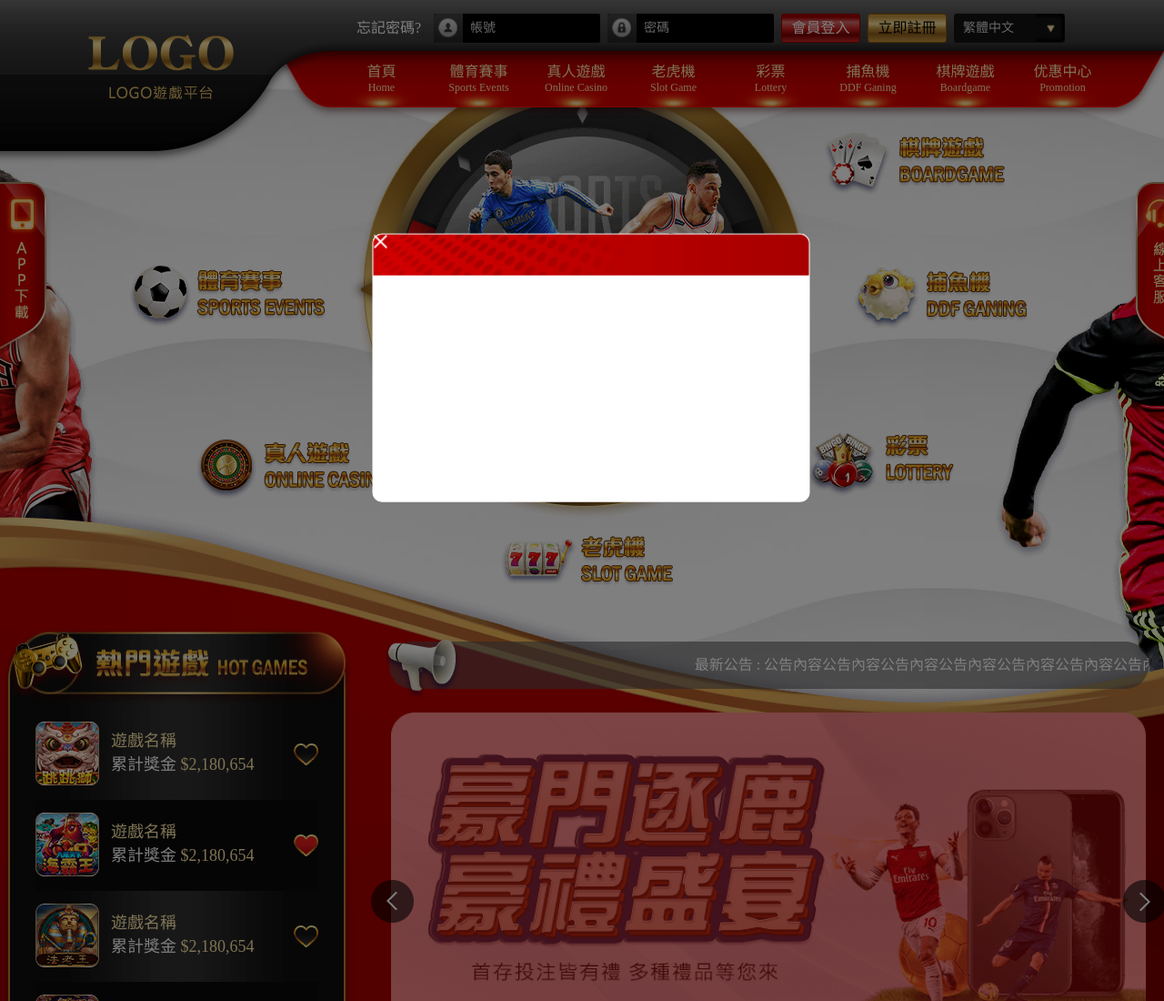
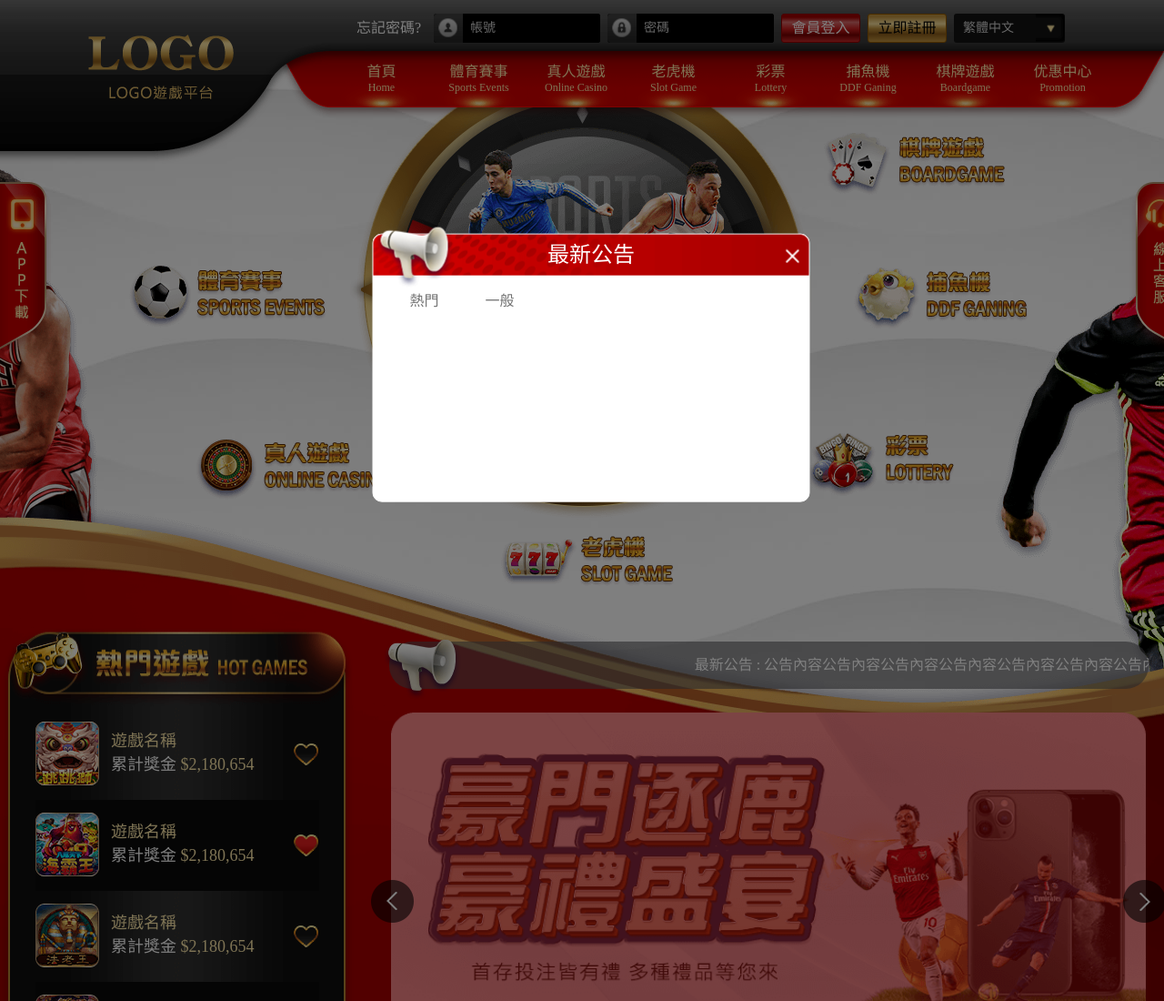
Before and after one commit to QQVVN/gamePlatform_RBG, a plain HTML site: page index.html in a window 1280 px wide. Shown: the top 1100 px of the page at 91% size. Drawn offline with nearby package versions, Linux system fonts and the light colour scheme.

Commit message:
new class save

```diff
--- a/css/main.scss
+++ b/css/main.scss
@@ -151,13 +151,47 @@ a {
                 background: url(../images/newTbg.png) no-repeat top center;
                 background-size: 479px;
                 .i {
-
+                    position: absolute;
+                    left: 2px;
+                    top: -10px;
+                    width: 86px;
+                    height: 68px;
+                    background: url(../images/speaker.png) no-repeat top center;
+                    background-size: 86px 68px;
+                }
+                p {
+                    text-align: center;
+                    font-size: 24px;
+                    color: #ffffff;
+                    line-height: 45px;
                 }
                 .X {
+                    position: absolute;
+                    left: 453px;
+                    top: 16px;
                     width: 16px;
                     height: 16px;
                     background: url(../images/X.png) no-repeat top center;
                     background-size: 16px;
+                }
+            }
+            .c {
+                width: 479px;
+                height: 56px;
+                p {
+                    display: inline-block;
+                    width: 72px;
+                    height: 56px;
+                    line-height: 56px;
+                    text-align: center;
+                    color: #727272;
+                    &:first-of-type {
+                        margin: 0 0 0 20px;
+                    }
+                    &:nth-of-type(n+2) {
+                        margin: 0 0 0 7px;
+                    }
+
                 }
             }
         }
--- a/index.html
+++ b/index.html
@@ -19,10 +19,13 @@
             <div class="con">
                 <div class="t">
                     <div class="i"></div>
-                    <p></p>
+                    <p>最新公告</p>
                     <div class="X"></div>
                 </div>
-                <div class="c"></div>
+                <div class="c">
+                    <p>熱門</p>
+                    <p>一般</p>
+                </div>
                 <div class="m"></div>
             </div>
         </div>
```
Also changed, not shown: css/main.css.
